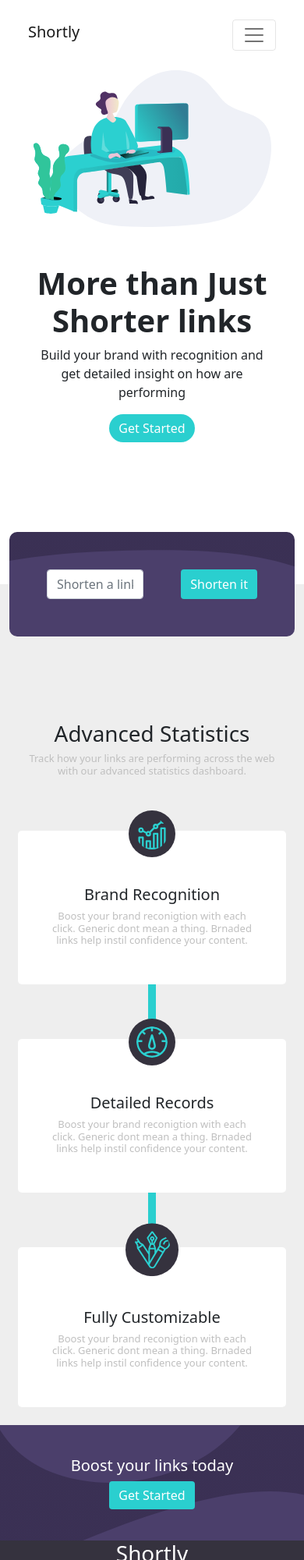
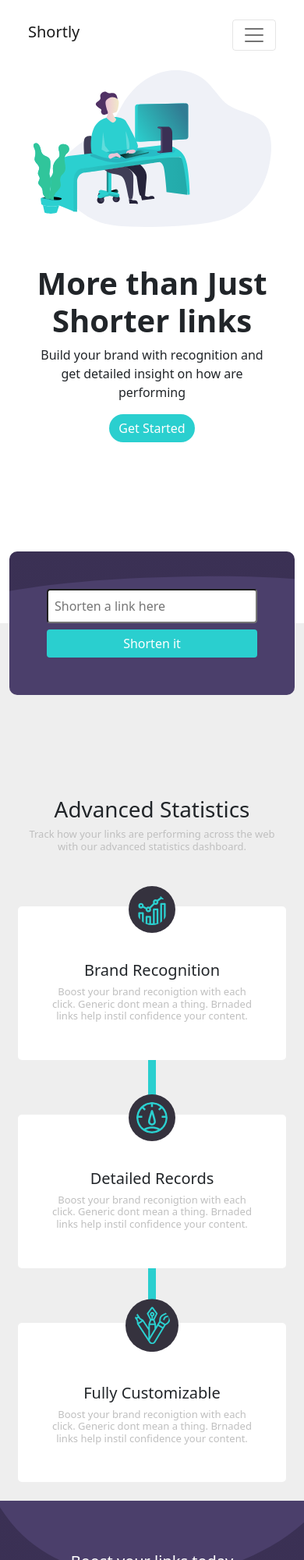
Before and after one commit to Eugene44-hub/URL-shortening, a plain HTML site: page index.html in a window 390 px wide. Shown: the top 2000 px of the page at 78% size. Drawn offline with nearby package versions, Linux system fonts and the light colour scheme.

Commit message:
finishing

```diff
--- a/index.html
+++ b/index.html
@@ -9,7 +9,8 @@
     <meta name="viewport" content="width=device-width, initial-scale=1.0">
     <link href="https://cdn.jsdelivr.net/npm/bootstrap@5.1.3/dist/css/bootstrap.min.css" rel="stylesheet" integrity="sha384-1BmE4kWBq78iYhFldvKuhfTAU6auU8tT94WrHftjDbrCEXSU1oBoqyl2QvZ6jIW3" crossorigin="anonymous">
     <link rel="stylesheet" href="style.css">
-    <title>Document</title>
+    <link rel="icon" type="image/jpg" href="images/circle-icon.jpg">
+    <title>URL Shortening</title>
 </head>
 
 <body>
@@ -63,7 +64,7 @@
                 <div class="col-md-5 col-10 pt-5 pt-md-0 m-auto" id="buildText">
                     <h1 style="font-size: 40px; font-weight: bold;">More than Just Shorter links</h1>
                     <p class="">Build your brand with recognition and get detailed insight on how are performing</p>
-                    <a href="#"><button class="btn btn-primary rounded-pill" id="get-start">Get Started</button></a>
+                    <a href="#shortLink"><button class="btn btn-primary rounded-pill" id="get-start">Get Started</button></a>
                 </div>
                 <div class="col-md-5 col-10 m-auto  " id="illustration-image">
                     <img class="img-fluid" src="images/illustration-working.svg" alt="">
@@ -72,18 +73,39 @@
         </div>
     </section>
     <!--shorten Link -->
-    <section class=" pt-5">
+    <section class=" pt-5" id="shortLink">
         <div class="container">
             <div class=" p-5" id="input-field">
-                <div class="input-group">
-                    <input type="text" class="form-control rounded" placeholder="Shorten a link here">
-                    <button class="btn btn-danger ms-5 rounded" id="shorten">Shorten it</button>
+
+                <div class=" d-flex input-parent m-auto" style="flex-wrap: wrap;">
+                    <input type="text" class="p-2 rounded col-md-9 col-12" id="input" placeholder="Shorten a link here">
+                    <button class="btn btn-danger mt-2 mt-md-0 ms-md-5 ms-0 rounded col-md-2 col-12" id="shorten">Shorten it</button>
                 </div>
 
+                <!-- <br>
+
+                <div class=" d-flex input-parent m-auto" style="flex-wrap: wrap;" id="c2c">
+                    <input type="text" class="p-2 rounded col-md-9 col-12" id="clipboard" placeholder="Nothing to copy :(">
+                    <button class="btn btn-danger mt-2 mt-md-0 ms-md-5 ms-0 rounded col-md-2 col-12" id="copy">Copy to Clipboard</button>
+                </div> -->
             </div>
         </div>
     </section>
 
+    <section class="list">
+        <div class="container" id="history">
+            <!-- <div class="p-4 lnk">
+                <div class="original">www.wearegoo jhghjfhjfdtogo.com</div>
+                <div class="shorted">qwertgkfjggihgfikdf</div>
+                <button class="btn btn-danger rounded ms-md-4" id="copy">Copy</button>
+            </div>
+            <div class="p-4 lnk">
+                <div class="original">jhghjfhjfdtogo.com</div>
+                <div class="shorted">gkfjggihgfikdf</div>
+                <button class="btn btn-danger rounded ms-md-4" id="copy">Copy</button>
+            </div> -->
+        </div>
+    </section>
     <!-- Section STATISTICS -->
     <section class="statistics">
         <div class="headings">
@@ -126,7 +148,7 @@
     <section class="footer">
         <div class="boost">
             <h1 class="boost-heading">Boost your links today</h1>
-            <a href="#"><button class="btn btn-primary" id="get-start">Get Started</button></a>
+            <a href="#shortLink"><button class="btn btn-primary" id="get-start">Get Started</button></a>
         </div>
         <footer>
             <h1 class="shortly">Shortly</h1>
@@ -164,4 +186,5 @@
 </body>
 <script src="https://cdn.jsdelivr.net/npm/bootstrap@5.1.3/dist/js/bootstrap.bundle.min.js " integrity="sha384-ka7Sk0Gln4gmtz2MlQnikT1wXgYsOg+OMhuP+IlRH9sENBO0LRn5q+8nbTov4+1p " crossorigin="anonymous "></script>
 
+<script src="script.js"></script>
 </html>
--- a/style.css
+++ b/style.css
@@ -1,15 +1,22 @@
 *{
     margin: 0px;
     padding: 0px;
+    /*background-color: #eee;*/
 }
 
 #sign,
 #get-start,
-#shorten {
+#shorten,
+#copy {
     background-color: hsl(180, 66%, 49%);
     border: none;
 }
-
+#input{
+    background-color: white;
+}
+.hidden{
+    display: none;
+}
 #input-field {
     background-image: url("images/bg-shorten-desktop.svg"), linear-gradient( hsl(257, 27%, 26%), hsl(257, 27%, 26%));
     background-repeat: no-repeat;
@@ -40,7 +47,7 @@ a:hover{
     background-repeat: no-repeat;
     background-size: cover;
     text-align: center;
-    padding: 6%;
+    padding: 7%;
 }
 .boost-heading{
     color: white;
@@ -93,6 +100,7 @@ h3{
     background-color: #eee;
     padding: 6%;
     padding-top: 10%;
+    /*margin-top: 30px;*/
 }
 .headings{
     text-align: center;
@@ -138,6 +146,23 @@ h3{
     background-color: hsl(180, 66%, 49%);
     margin-top: 20%;
 }
+
+.list{
+    color: black;
+    background-color: #eee;
+    padding-top: 12%;
+}
+.lnk{
+   display: flex;
+   background-color: white;
+   border-radius: 10px;
+   font-weight: bold;
+   margin-top: 10px;
+   justify-content: space-between;
+}
+.shorted{
+    color: hsl(180, 66%, 49%);
+}
 @media screen and (max-width:768px) {
     #illustration-image {
         order: 1;
@@ -163,7 +188,7 @@ h3{
     }
 
     .boost{
-        padding: 40px;
+        padding: 17%;
         margin: 0px;
     }
     .boost h1{
```
Also changed, not shown: app.js (deleted).
